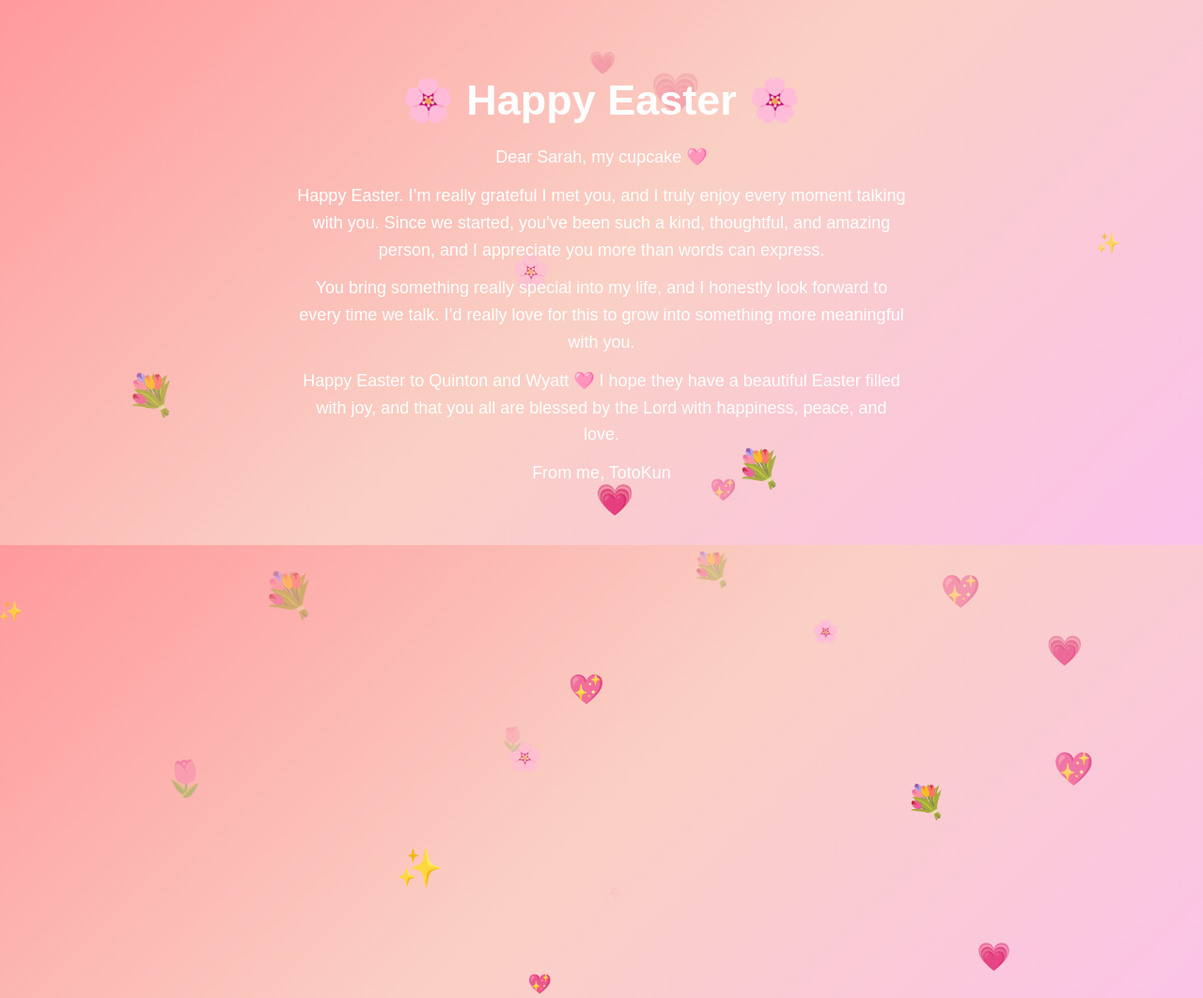
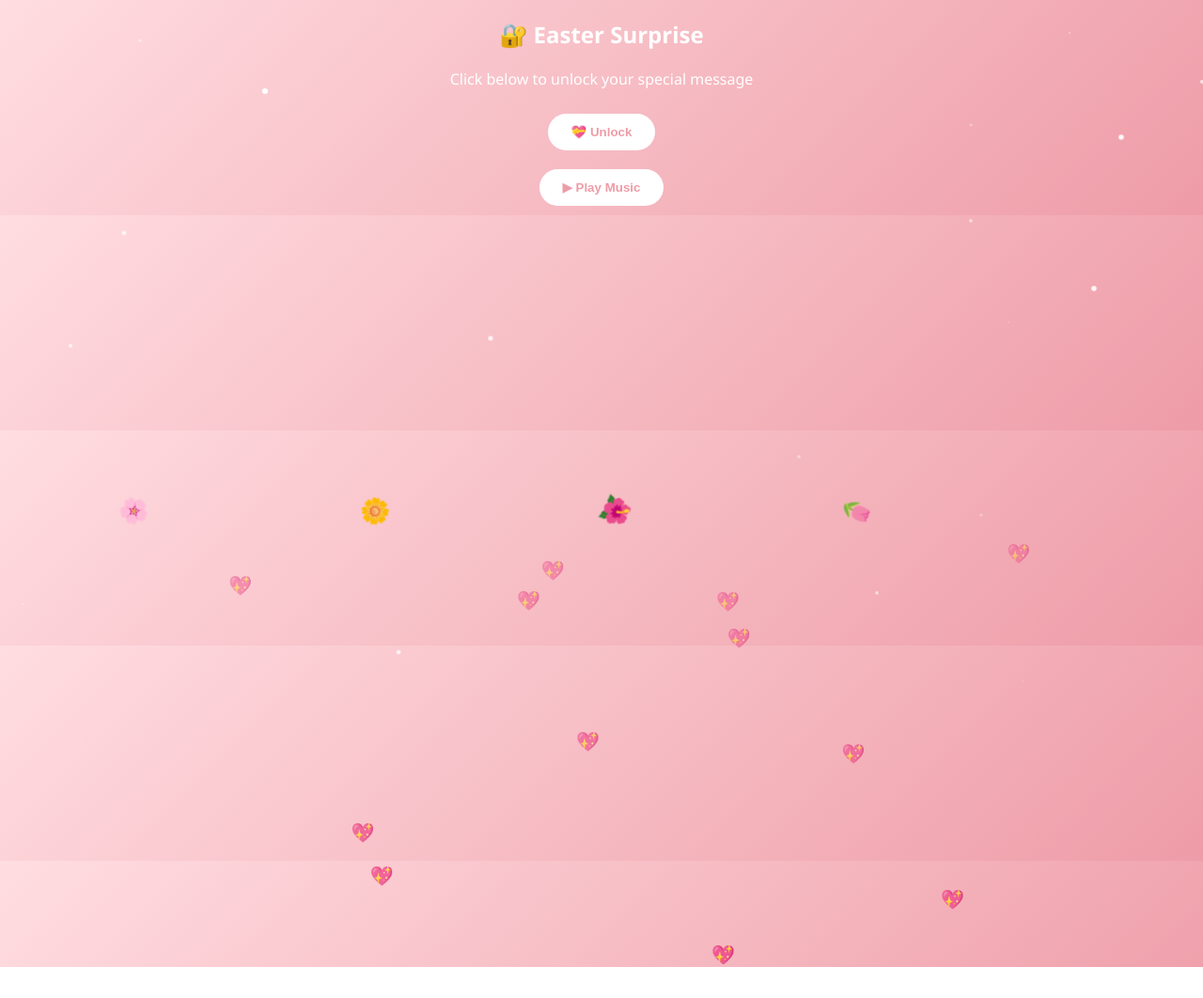
Before and after one commit to totokunsanpo1988-lab/Happy-Easter-Sarah, a plain HTML site: page index.html in a window 1280 px wide. Shown: the top 1062 px of the page at 94% size. After the commit the page ends 1029 px from the top, so only its background shows below. Drawn offline with Linux system fonts and the light colour scheme.

Commit message:
Refactor index.html for Easter theme and styles

```diff
--- a/index.html
+++ b/index.html
@@ -1,87 +1,192 @@
 <!DOCTYPE html>
-<html>
+<html lang="en">
 <head>
+<meta charset="UTF-8">
 <title>Happy Easter</title>
+
 <style>
 body {
     margin: 0;
-      padding: 0;
-      font-family: "Arial", sans-serif;
+    font-family: 'Segoe UI', sans-serif;
+    background: linear-gradient(135deg, #ffdde1, #ee9ca7);
+    color: white;
     text-align: center;
-      color: white;
-      background: linear-gradient(135deg, #ff9a9e, #fad0c4, #fbc2eb);
     overflow: hidden;
 }
 
+/* Hidden content */
+.hidden {
+    display: none;
+}
+
+/* Container */
 .container {
-      padding: 50px;
     position: relative;
     z-index: 2;
+    padding: 30px;
 }
 
+/* Title glow */
 h1 {
-      font-size: 45px;
-      margin-bottom: 20px;
+    font-size: 40px;
+    text-shadow: 0 0 10px #fff, 0 0 20px #ffb6c1;
 }
 
-    p {
-      font-size: 18px;
-      max-width: 650px;
-      margin: 12px auto;
-      line-height: 1.6;
-    }
-
+/* Floating hearts */
 .heart {
     position: absolute;
     font-size: 20px;
-      animation: float 8s linear infinite;
+    animation: floatUp 10s linear infinite;
+}
+
+@keyframes floatUp {
+    0% { transform: translateY(100vh); opacity: 1; }
+    100% { transform: translateY(-10vh); opacity: 0; }
+}
+
+/* Flowers */
+.flower {
+    position: absolute;
+    font-size: 26px;
+    animation: float 15s linear infinite;
 }
 
 @keyframes float {
-      0% { transform: translateY(100vh) scale(1); opacity: 0; }
-      50% { opacity: 1; }
-      100% { transform: translateY(-10vh) scale(1.5); opacity: 0; }
+    0% { transform: translateY(100vh) rotate(0deg); }
+    100% { transform: translateY(-10vh) rotate(360deg); }
+}
+
+/* Sparkles */
+.sparkle {
+    position: absolute;
+    width: 4px;
+    height: 4px;
+    background: white;
+    border-radius: 50%;
+    animation: sparkle 5s linear infinite;
+}
+
+@keyframes sparkle {
+    0% { opacity: 0; transform: scale(0); }
+    50% { opacity: 1; transform: scale(1.5); }
+    100% { opacity: 0; transform: scale(0); }
+}
+
+/* Button */
+button {
+    padding: 12px 25px;
+    border: none;
+    border-radius: 20px;
+    background: white;
+    color: #ee9ca7;
+    font-weight: bold;
+    cursor: pointer;
+    margin: 10px;
+}
+
+button:hover {
+    background: #ffe6ea;
+}
+
+/* Love letter box */
+.letter {
+    background: rgba(255,255,255,0.15);
+    padding: 20px;
+    border-radius: 15px;
+    max-width: 700px;
+    margin: auto;
 }
 </style>
 </head>
 
 <body>
 
+<!-- 🎵 Music -->
+<audio id="music" loop>
+  <source src="https://www.soundhelix.com/examples/mp3/SoundHelix-Song-1.mp3">
+</audio>
+
+<!-- 🌸 Background elements -->
+<div class="flower" style="left:10%;">🌸</div>
+<div class="flower" style="left:30%;">🌼</div>
+<div class="flower" style="left:50%;">🌺</div>
+<div class="flower" style="left:70%;">🌷</div>
+
+<div id="content" class="hidden">
+
 <div class="container">
-  <h1>🌸 Happy Easter 🌸</h1>
 
-  <p>Dear Sarah, my cupcake 🩷</p>
+<h1>🌸 Happy Easter Sarah 🌸</h1>
+
+<div class="letter">
 
 <p>
-    Happy Easter. I’m really grateful I met you, and I truly enjoy every moment talking with you.
-    Since we started, you’ve been such a kind, thoughtful, and amazing person, and I appreciate you more than words can express.
+My cupcake 🩷,<br><br>
+
+You are one of the strongest women I know. The way you handle everything in your life with patience, grace, and strength is something I truly admire. You carry so much, yet you still show kindness and care in everything you do.
+
+The way you take care of Quinton and Wyatt, guiding them and loving them the way you do, shows the beautiful heart you have as a mother. They are truly blessed to have you.
+
+I also admire how you teach your students. You’re shaping lives, giving them guidance and knowledge with care—that takes a special kind of person, and that’s who you are.
+
+Since we started talking, you’ve brought something meaningful into my life. I enjoy every moment, every conversation, and I truly appreciate the connection we’re building.
+
+I don’t want this to just stay as talking… I’d love for this to grow into something deeper and more meaningful.
+
+Happy Easter to you, my cupcake 🩷
+Happy Easter to Quinton and Wyatt 🐣
+
+May God bless you all with peace, joy, and happiness.
+
+From me,
+TotoKun 💙
 </p>
 
-  <p>
-    You bring something really special into my life, and I honestly look forward to every time we talk.
-    I’d really love for this to grow into something more meaningful with you.
-  </p>
-
-  <p>
-    Happy Easter to Quinton and Wyatt 🩷
-    I hope they have a beautiful Easter filled with joy, and that you all are blessed by the Lord with happiness, peace, and love.
-  </p>
-
-  <p>From me, TotoKun</p>
 </div>
 
+</div>
+
+</div>
+
+<!-- 🔐 Unlock screen -->
+<div id="unlockScreen">
+    <h2>🔐 Easter Surprise</h2>
+    <p>Click below to unlock your special message</p>
+    <button onclick="unlock()">💝 Unlock</button>
+</div>
+
+<!-- 🎵 Play music button -->
+<button onclick="document.getElementById('music').play()">▶ Play Music</button>
+
 <script>
-  const emojis = ["💖","🌸","💗","✨","💐","🌷"];
-  for (let i = 0; i < 30; i++) {
-    let span = document.createElement("span");
-    span.className = "heart";
-    span.innerText = emojis[Math.floor(Math.random() * emojis.length)];
-    span.style.left = Math.random() * 100 + "vw";
-    span.style.animationDuration = (4 + Math.random() * 6) + "s";
-    span.style.top = Math.random() * 100 + "vh";
-    span.style.fontSize = (16 + Math.random() * 20) + "px";
-    document.body.appendChild(span);
+
+/* Unlock function */
+function unlock() {
+    document.getElementById("unlockScreen").style.display = "none";
+    document.getElementById("content").classList.remove("hidden");
 }
+
+/* Floating hearts */
+setInterval(() => {
+    let heart = document.createElement("div");
+    heart.className = "heart";
+    heart.innerHTML = "💖";
+    heart.style.left = Math.random() * 100 + "%";
+    heart.style.animationDuration = (5 + Math.random() * 5) + "s";
+    document.body.appendChild(heart);
+    setTimeout(() => heart.remove(), 10000);
+}, 400);
+
+/* Sparkles */
+setInterval(() => {
+    let sparkle = document.createElement("div");
+    sparkle.className = "sparkle";
+    sparkle.style.left = Math.random() * 100 + "%";
+    sparkle.style.top = Math.random() * 100 + "%";
+    document.body.appendChild(sparkle);
+    setTimeout(() => sparkle.remove(), 5000);
+}, 200);
+
 </script>
 
 </body>
```
Lines whose indentation alone changed are shown as unchanged.
